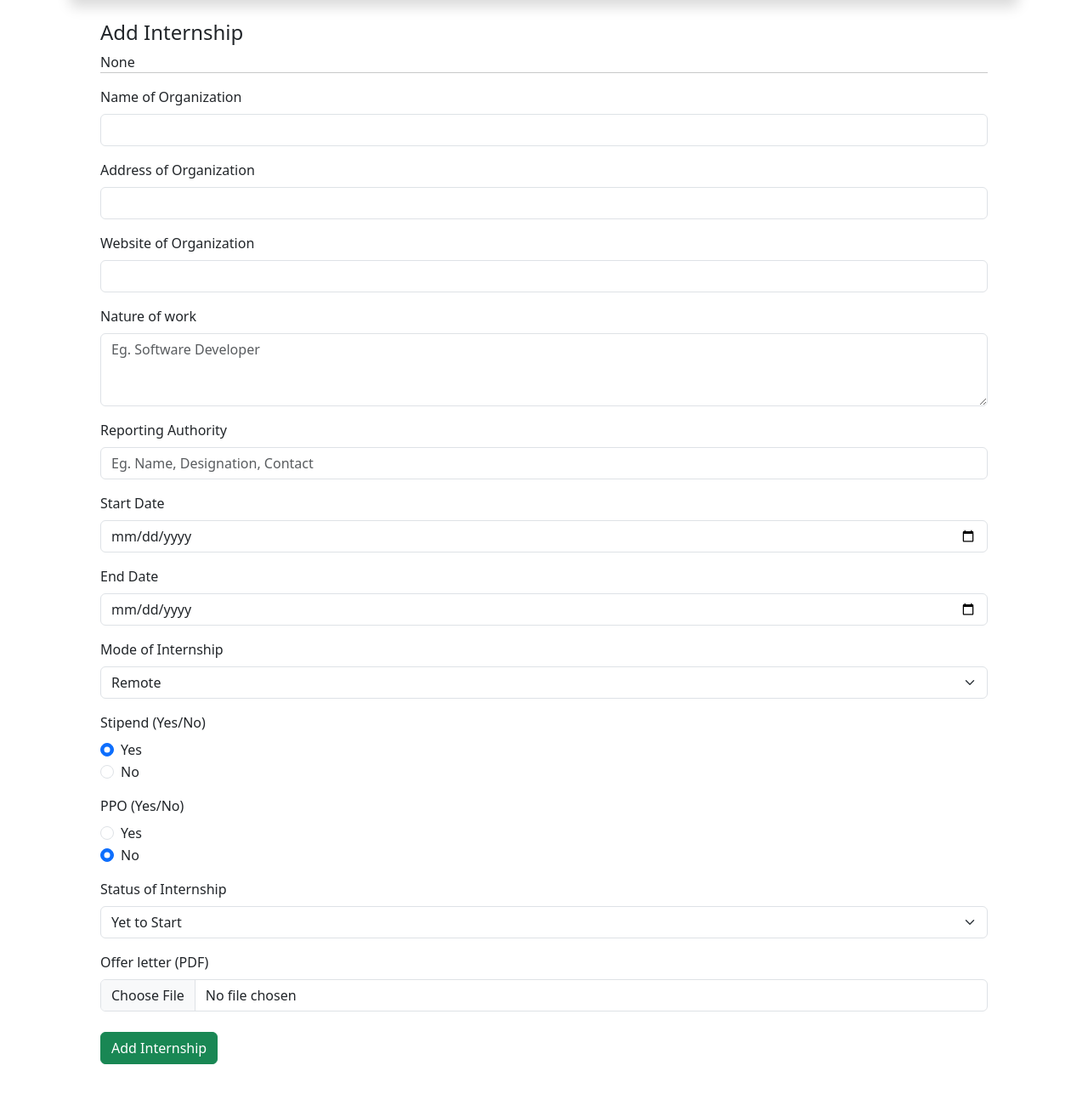
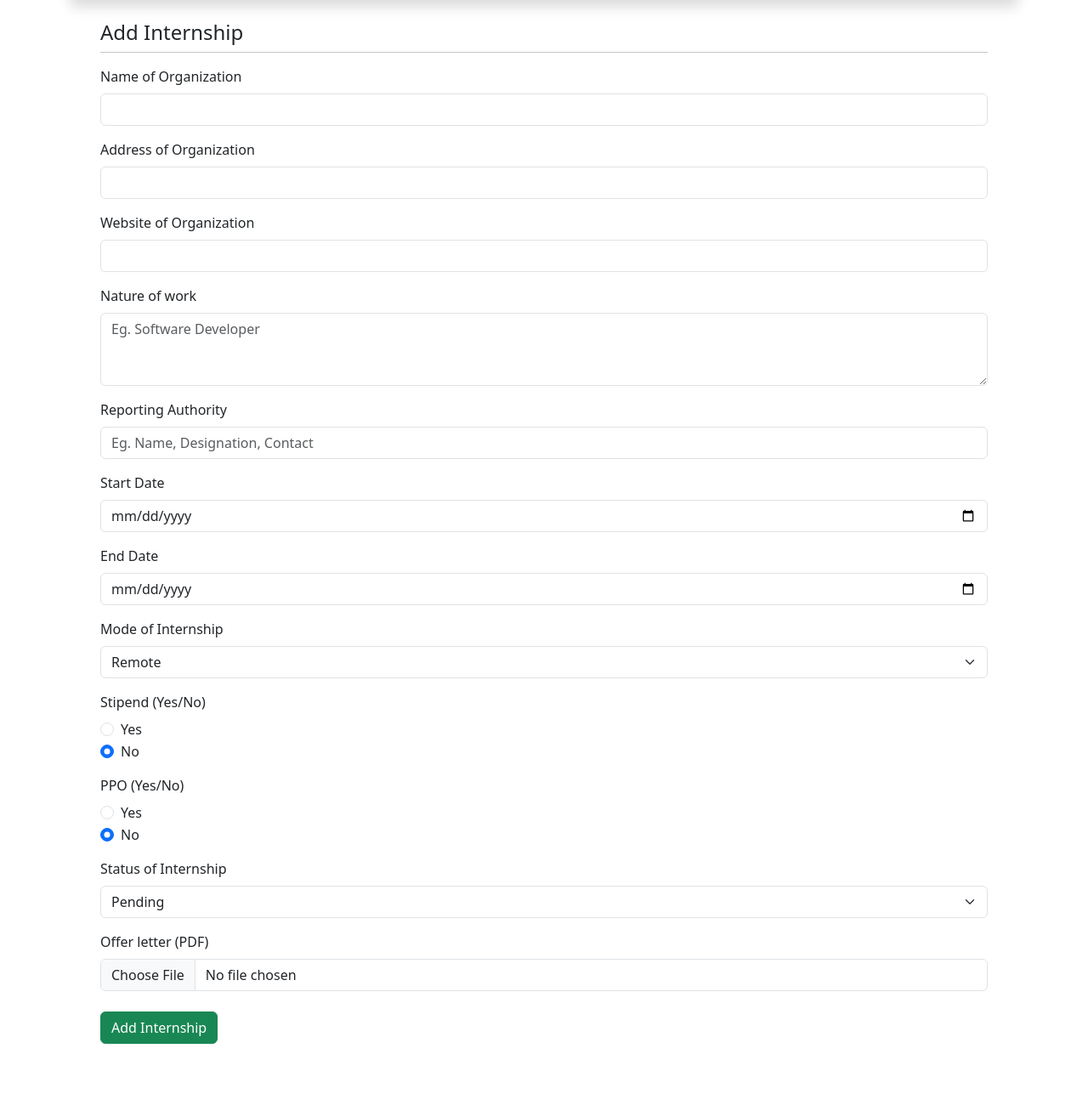
Before and after one commit to henry-jacq/intern-connect, a Flask app: page /internship/add in a window 1280 px wide. Shown: the part 78-1378 px from the top of the page at 85% size. After the commit the page ends 1306 px from the top, so only its background shows below. Run offline with Flask 3, Linux system fonts and the light colour scheme; parts of the project's set-up code (start-up, migrations or seed data) failed here and were passed over.

Commit message:
new: stipend toggle logic updated

```diff
--- a/app/views.py
+++ b/app/views.py
@@ -26,8 +26,7 @@ def intern_add():
         endDate = datetime.strptime(request.form['end_date'], '%Y-%m-%d')  # Parse end date
         internMode = request.form['intern_mode']
         stipend = request.form['stipend']
-        # stipendAmount = request.form['stipend_amount']
-        stipendAmount = None
+        stipendAmount = request.form.get('stipend_amount', None)
         ppo = request.form['ppo']
         # offerLetter = request.form['offer_letter']
         internStatus = request.form['intern_status']
@@ -52,13 +51,9 @@ def intern_add():
         db.session.add(internship)
         db.session.commit()
 
-        return redirect(url_for('views.success'))
+        return render_template('add_intern.html', msg=True)
 
-    return render_template('add_intern.html', msg=None)
-
-@views.route('/internship/add')
-def success():
-    return render_template('add_intern.html', msg="Internship added!")
+    return render_template('add_intern.html', msg=False)
 
 @views.route('/od/apply')
 def apply_od():
--- a/templates/add_intern.html
+++ b/templates/add_intern.html
@@ -53,40 +53,46 @@
 
     <div class="container px-sm-5">
         <h3 class="fw-normal fs-4 mt-4">Add Internship</h3>
-        {{msg}}
         <hr class="m-0">
+        {% if msg == True: %}
+            <div class="alert alert-success alert-dismissible my-3 fade show" role="alert">
+                <i class="bi bi-check-circle me-2"></i>
+                Internship added!
+                <button type="button" class="btn-close" data-bs-dismiss="alert" aria-label="Close"></button>
+            </div>
+        {% endif %}
         <form method="POST" action="/internship/add" class="form-control border-0 p-0 mt-3 mb-5">
             <div class="mb-3">
                 <label for="orgName" class="form-label">Name of Organization</label>
-                <input type="text" class="form-control" id="orgName" name="org_name">
+                <input type="text" class="form-control" id="orgName" name="org_name" required>
             </div>
             <div class="mb-3">
                 <label for="orgAddr" class="form-label">Address of Organization</label>
-                <input type="text" class="form-control" id="orgAddr" name="org_addr">
+                <input type="text" class="form-control" id="orgAddr" name="org_addr" required>
             </div>
             <div class="mb-3">
                 <label for="orgWeb" class="form-label">Website of Organization</label>
-                <input type="text" class="form-control" id="orgWeb" name="org_web">
+                <input type="text" class="form-control" id="orgWeb" name="org_web" required>
             </div>
             <div class="mb-3">
                 <label for="natureOfWork" class="form-label">Nature of work</label>
-                <textarea class="form-control" placeholder="Eg. Software Developer" id="natureOfWork" rows="3" name="nature_work"></textarea>
+                <textarea class="form-control" placeholder="Eg. Software Developer" id="natureOfWork" rows="3" name="nature_work" required></textarea>
             </div>
             <div class="mb-3">
                 <label for="reportAuthority" class="form-label">Reporting Authority</label>
-                <input type="text" class="form-control" id="reportAuthority" placeholder="Eg. Name, Designation, Contact" name="report_authority">
+                <input type="text" class="form-control" id="reportAuthority" placeholder="Eg. Name, Designation, Contact" name="report_authority" required>
             </div>
             <div class="mb-3">
                 <label for="startDate" class="form-label">Start Date</label>
-                <input type="date" class="form-control" id="startDate" name="start_date">
+                <input type="date" class="form-control" id="startDate" name="start_date" required>
             </div>
             <div class="mb-3">
                 <label for="endDate" class="form-label">End Date</label>
-                <input type="date" class="form-control" id="endDate" name="end_date">
+                <input type="date" class="form-control" id="endDate" name="end_date" required>
             </div>
             <div class="mb-3">
                 <label for="internMode" class="form-label">Mode of Internship</label>
-                <select name="intern_mode" class="form-select" id="internMode" aria-label="Default None">
+                <select name="intern_mode" class="form-select" id="internMode">
                     <option value="remote">Remote</option>
                     <option value="onsite">On-site</option>
                 </select>
@@ -94,12 +100,16 @@
             <div class="mb-3">
                 <label for="orgStipend" class="form-label">Stipend (Yes/No)</label>
                 <div class="form-check">
-                    <input class="form-check-input" type="radio" name="stipend" id="stipendRadioYes" value="yes" checked>
+                    <input class="form-check-input" type="radio" name="stipend" id= "stipendRadioYes" value="yes">
                     <label class="form-check-label" for="stipendRadioYes">Yes</label>
                 </div>
                 <div class="form-check">
-                    <input class="form-check-input" type="radio" name="stipend" id="stipendRadioNo" value="no">
+                    <input class="form-check-input" type="radio" name="stipend" id="stipendRadioNo" value="no" checked>
                     <label class="form-check-label" for="stipendRadioNo">No</label>
+                </div>
+                <div class="my-3 stipend-amount d-none">
+                    <label for="stipendAmount" class="form-label">Stipend Amount</label>
+                    <input type="number" class="form-control" id="stipendAmount" placeholder="Enter stipend amount" name="stipend_amount" required>
                 </div>
             </div>
             <div class="mb-3">
@@ -115,10 +125,10 @@
             </div>
             <div class="mb-3">
                 <label for="internStatus" class="form-label">Status of Internship</label>
-                <select class="form-select" id="internStatus" aria-label="Default None" name="intern_status">
-                    <option value="yet to start" selected>Yet to Start</option>
-                    <option value="remote">In Progress</option>
-                    <option value="onsite">Completed</option>
+                <select class="form-select" id="internStatus" name="intern_status">
+                    <option value="pending" selected>Pending</option>
+                    <option value="active">Active</option>
+                    <option value="completed">Completed</option>
                 </select>
             </div>
             <div class="mb-3">
@@ -132,6 +142,31 @@
     </div>
 
     <script src="https://cdn.jsdelivr.net/npm/bootstrap@5.3.3/dist/js/bootstrap.bundle.min.js" integrity="sha384-YvpcrYf0tY3lHB60NNkmXc5s9fDVZLESaAA55NDzOxhy9GkcIdslK1eN7N6jIeHz" crossorigin="anonymous"></script>
+    <script>
+        // Get the stipend radio buttons and the stipend amount container
+        const stipendRadioYes = document.getElementById("stipendRadioYes");
+        const stipendRadioNo = document.getElementById("stipendRadioNo");
+        const stipendAmountContainer = document.querySelector(".stipend-amount");
+
+        // Function to toggle the stipend amount visibility
+        function toggleStipendAmount() {
+            if (stipendRadioYes.checked) {
+                // Remove d-none class to show the stipend amount
+                stipendAmountContainer.classList.remove("d-none");
+            } else {
+                // Add d-none class to hide the stipend amount
+                stipendAmountContainer.classList.add("d-none");
+            }
+        }
+
+        // Attach event listeners to the stipend radio buttons
+        stipendRadioYes.addEventListener("change", toggleStipendAmount);
+        stipendRadioNo.addEventListener("change", toggleStipendAmount);
+
+        // Initialize the visibility based on the initial selection
+        toggleStipendAmount();
+    </script>
+
 </body>
 
 </html>
```
